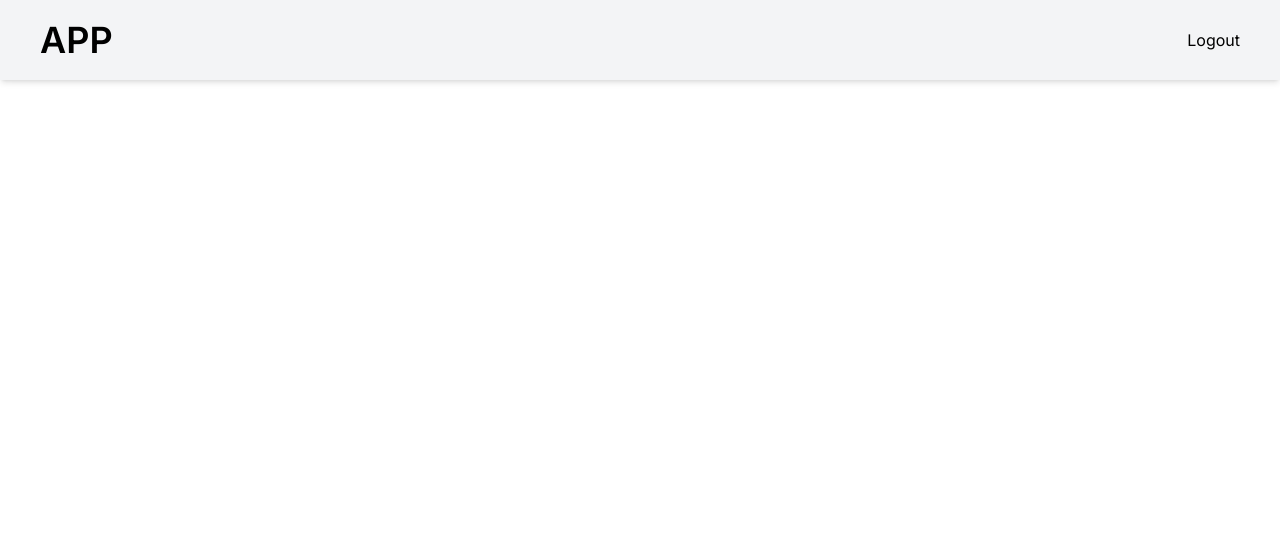
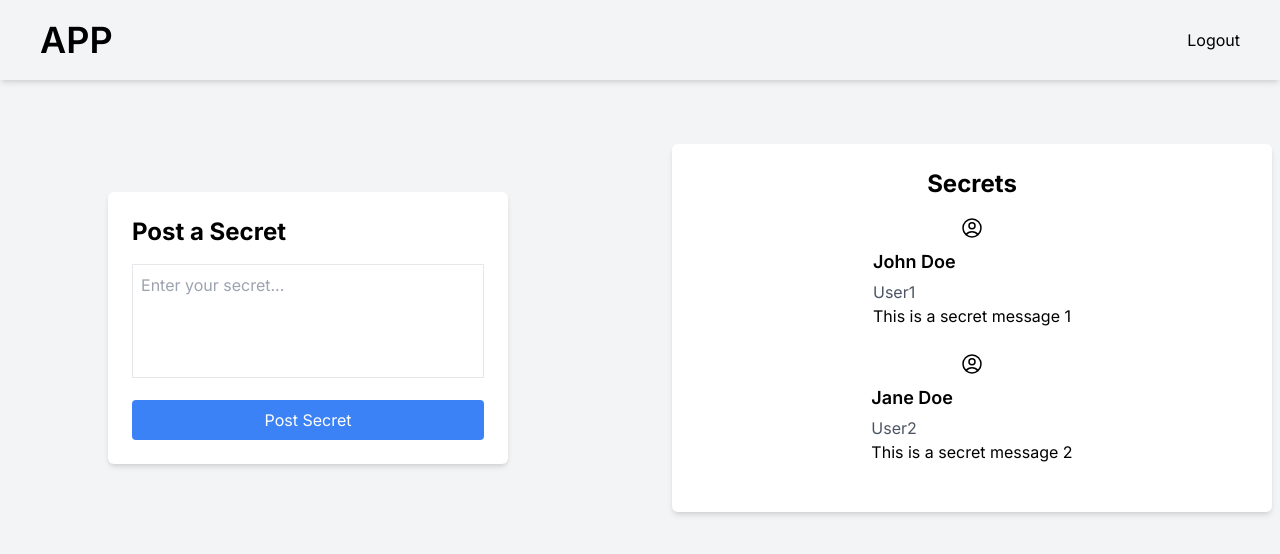
Before and after one commit to prabhath-kj/affworld-assignment, a Next.js app in the folder client/: page / in a window 1280 px wide. Shown: the top 554 px of the page. Built offline with nearby package versions, Linux system fonts and the light colour scheme.

Commit message:
feature : Home Page designed

```diff
--- a/client/src/app/page.js
+++ b/client/src/app/page.js
@@ -1,14 +1,22 @@
-
-
-import Navbar from '@/components/Layout/NavBar'
-import React from 'react'
+import React from "react";
+import Navbar from "@/components/Layout/NavBar";
+import PostSecret from "@/components/Secrets/PostSecretForm";
+import SecretsList from "@/components/Secrets/SecretsList";
 
 const HomePage = () => {
   return (
-    <div>
-      <Navbar/>
-    </div>
-  )
-}
+    <>
+      <Navbar />
+      <section className="text-black bg-gray-100 h-screen mt-20 container px-2">
+        <div className="md:grid md:grid-cols-2 gap-8 items-center py-8  xl:gap-16 sm:py-16 ">
+          <PostSecret />
+          <div className="mt-4 md:mt-0 text-left flex flex-col h-full">
+            <SecretsList />
+          </div>
+        </div>
+      </section>
+    </>
+  );
+};
 
-export default HomePage
+export default HomePage;
--- a/client/src/components/Layout/NavBar.js
+++ b/client/src/components/Layout/NavBar.js
@@ -37,11 +37,11 @@ const Navbar = () => {
           )}
         </div>
         <div className="menu hidden md:block lg:block md:w-auto" id="navBar">
-          <ul className="flex  md:flex-row md:space-x-0">
+          <ul className="flex  md:flex-row md:space-x-0 cursor-pointer">
             {/* {titles.map((title, index) => {
               return <li key={index}>{NavLink(title)}</li>;
             })} */}
-            <li key={""} className="cursor-pointer" onClick={()=>console.log(googleLogout())}>Logout</li>
+            <li  onClick={()=>console.log(googleLogout())}>Logout</li>
           </ul>
         </div>
       </div>
--- a/client/src/components/Secrets/PostSecretForm.js
+++ b/client/src/components/Secrets/PostSecretForm.js
@@ -0,0 +1,51 @@
+"use client";
+import React, { useState } from "react";
+import { toast } from "react-toastify";
+import { Formik, Form, Field, ErrorMessage } from "formik";
+import * as Yup from "yup";
+
+const validationSchema = Yup.object().shape({
+  secretInput: Yup.string().required("Please enter your secret"),
+});
+
+const PostSecret = () => {
+  const handlePostSecret = (values, setSubmitting, resetForm) => {
+    console.log(values);
+  };
+  return (
+    <div className="max-w-md mx-auto bg-white p-6 rounded-md shadow-md">
+      <h2 className="text-2xl font-bold mb-4">Post a Secret</h2>
+      <Formik
+        initialValues={{ secretInput: "" }}
+        validationSchema={validationSchema}
+        onSubmit={(values, { setSubmitting, resetForm }) => {
+          handlePostSecret(values, setSubmitting, resetForm);
+        }}
+      >
+        <Form>
+          <Field
+            type="text"
+            name="secretInput"
+            component="textarea"
+            rows="4"
+            placeholder="Enter your secret..."
+            className="border p-2 mb-4 w-full resize-none"
+          />
+          <ErrorMessage
+            name="secretInput"
+            component="div"
+            className="text-red-500 mt-1"
+          />
+          <button
+            type="submit"
+            className="bg-blue-500 text-white px-4 py-2 rounded w-full"
+          >
+            Post Secret
+          </button>
+        </Form>
+      </Formik>
+    </div>
+  );
+};
+
+export default PostSecret;
--- a/client/src/components/Secrets/SecretsList.js
+++ b/client/src/components/Secrets/SecretsList.js
@@ -0,0 +1,41 @@
+import React from "react";
+
+const SecretsList = () => {
+  const secrets = [
+    { id: 1, content: "This is a secret message 1", user: "User1", userName: "John Doe" },
+    { id: 2, content: "This is a secret message 2", user: "User2", userName: "Jane Doe" },
+    // ... more secrets
+  ];
+
+  return (
+    <div className="w-full mx-auto bg-white p-6 rounded-md shadow-md">
+      <h2 className="text-2xl font-bold text-center mb-4">Secrets</h2>
+
+      <div className="flex flex-col items-center">
+        {secrets.map((secret) => (
+          <div key={secret.id} className="mb-6">
+            <svg
+              xmlns="http://www.w3.org/2000/svg"
+              fill="none"
+              viewBox="0 0 24 24"
+              strokeWidth={1.5}
+              stroke="currentColor"
+              className="w-6 h-6 mx-auto mb-2"
+            >
+              <path
+                strokeLinecap="round"
+                strokeLinejoin="round"
+                d="M17.982 18.725A7.488 7.488 0 0 0 12 15.75a7.488 7.488 0 0 0-5.982 2.975m11.963 0a9 9 0 1 0-11.963 0m11.963 0A8.966 8.966 0 0 1 12 21a8.966 8.966 0 0 1-5.982-2.275M15 9.75a3 3 0 1 1-6 0 3 3 0 0 1 6 0Z"
+              />
+            </svg>
+            <p className="text-lg font-semibold mb-1">{secret.userName}</p>
+            <p className="text-gray-600">{secret.user}</p>
+            <p>{secret.content}</p>
+          </div>
+        ))}
+      </div>
+    </div>
+  );
+};
+
+export default SecretsList;
```
